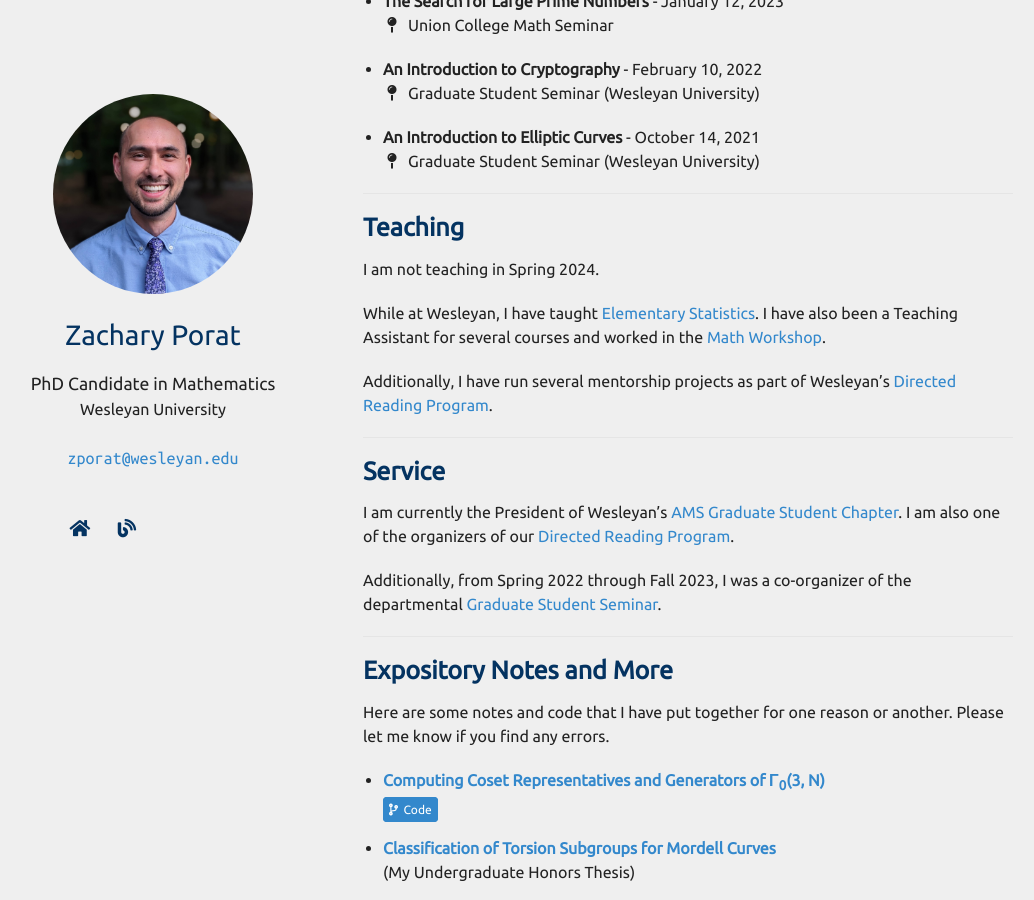
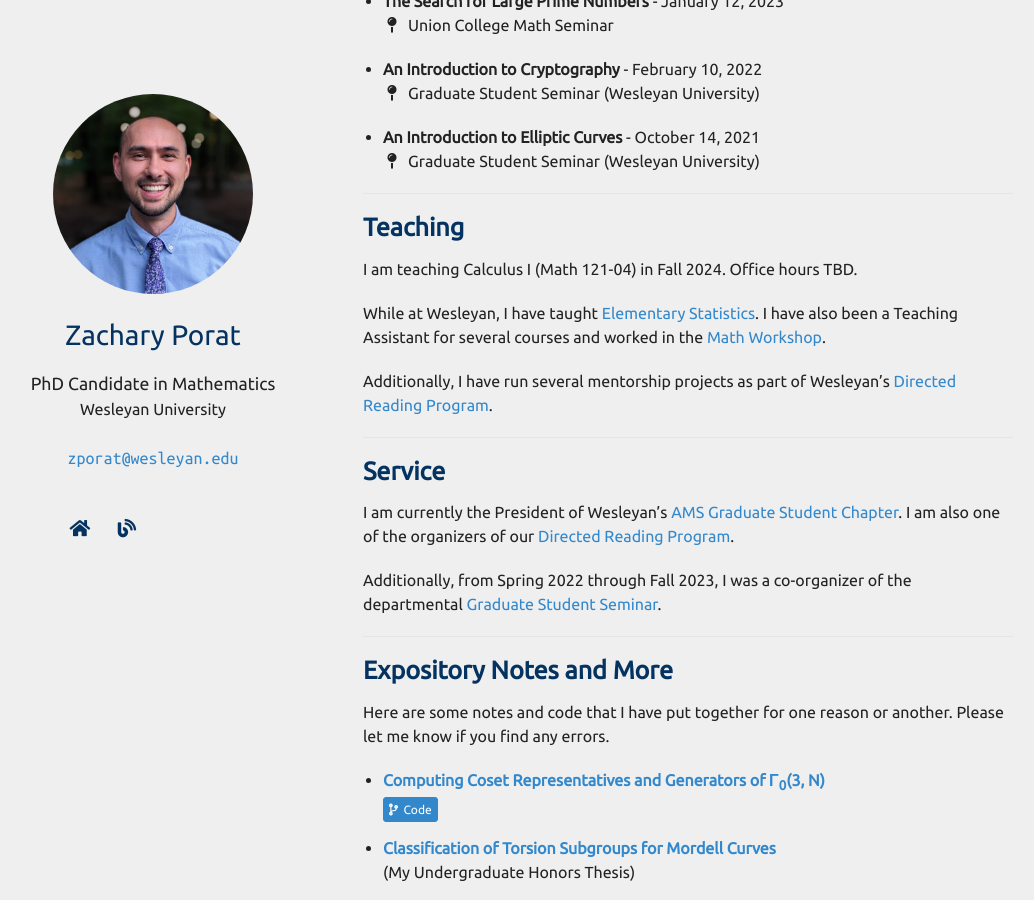
Before and after one commit to zporat/zporat.github.io, a Jekyll site: the page built from index.md, in a window 1280 px wide and 900 px high, scrolled down 933 px. Shown: the whole window, without its empty margins (102-1136 px from the left). Built offline with Jekyll 4.4.1, drawn with Linux system fonts in a browser that asks for light colours; nearby versions of some CDN libraries; a style sheet for code colours, icons or effects is not loaded; our own code applies the rules of GitHub Pages for plain Markdown files.

Commit message:
fall 2024 update

```diff
--- a/index.md
+++ b/index.md
@@ -30,7 +30,7 @@ Here is a copy of my CV, last updated in May 2024: <a href="{{ site.cv_link }}"
 
 ## Teaching
 
-I am not teaching in Spring 2024.
+I am teaching Calculus I (Math 121-04) in Fall 2024.  Office hours TBD.
 
 While at Wesleyan, I have taught [Elementary Statistics](https://owaprod-pub.wesleyan.edu/reg/!wesmaps_page.html?stuid=&crse=005525&term=1229).  I have also been a Teaching Assistant for several courses and worked in the [Math Workshop](https://www.wesleyan.edu/mathcs/math/math_workshop.html).
 
```
